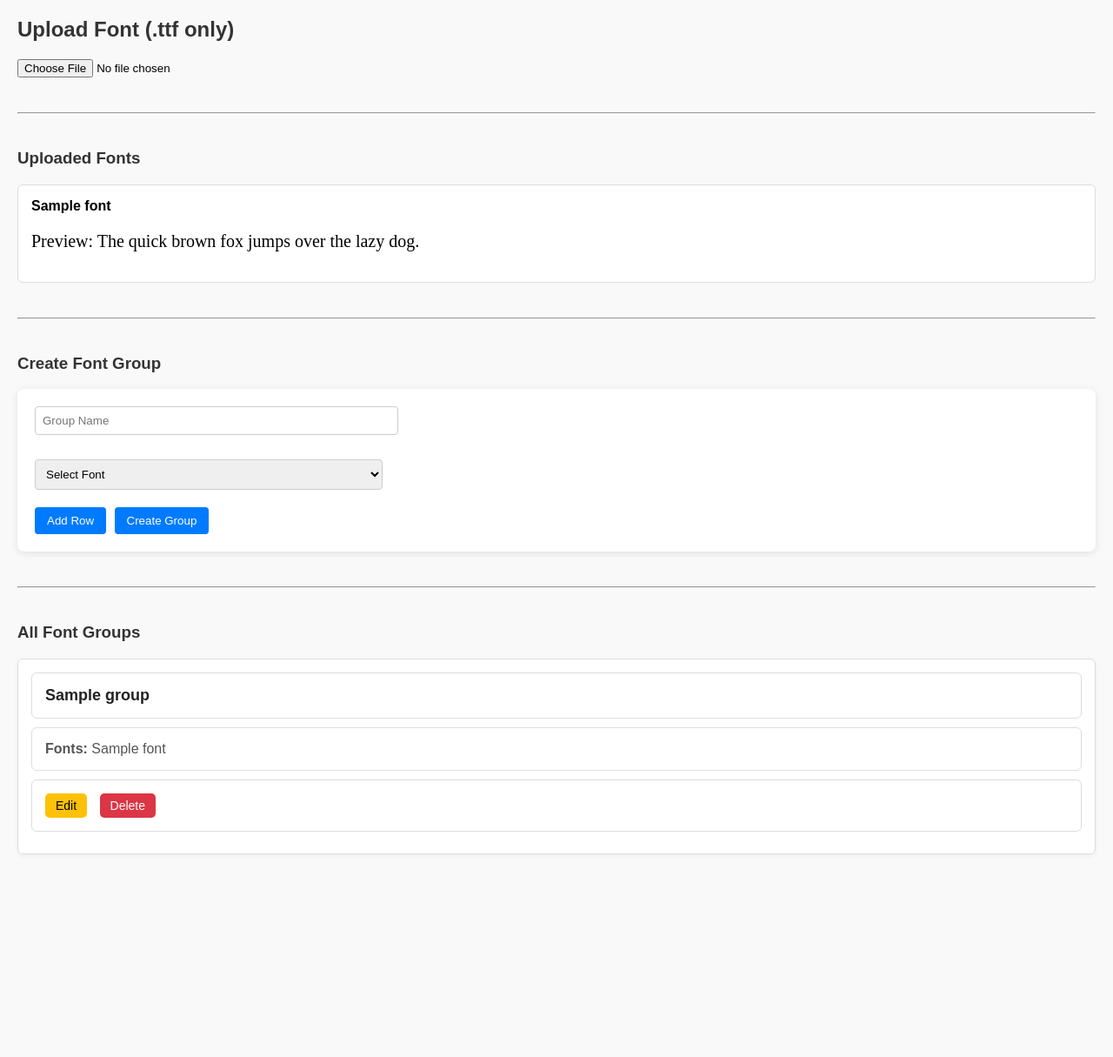
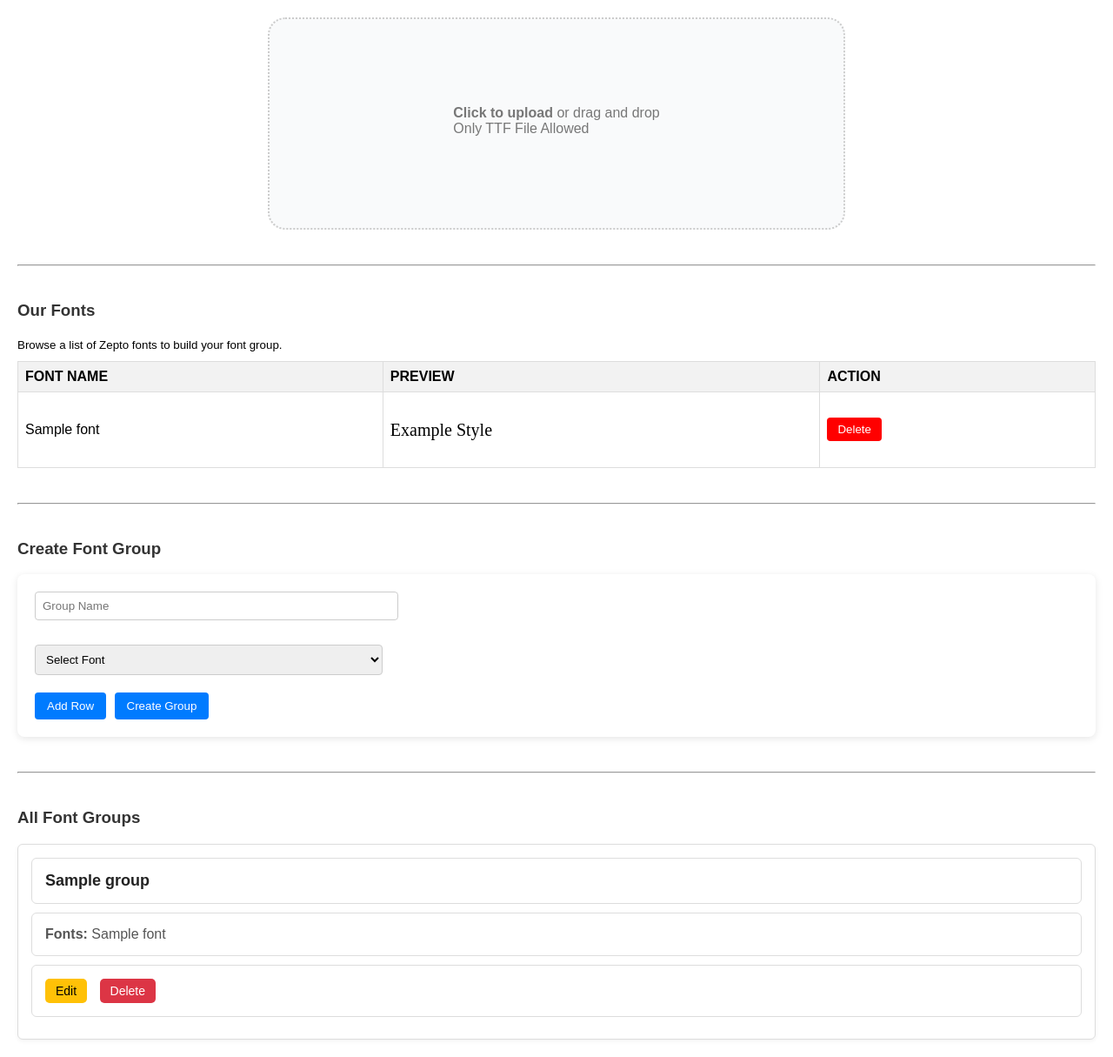
Before and after one commit to Zis-an/font-group-system, a PHP site: page / in a window 1280 px wide. Shown: the whole page at 87% size. Before the commit the page ends 982 px from the top, so only its background shows below. Run offline with PHP 8.4, Linux system fonts and the light colour scheme; tables that the repository leaves empty hold one stand-in row (values such as "Sample post"); some web fonts are replaced.

Commit message:
font implementation done

```diff
--- a/api/get_fonts.php
+++ b/api/get_fonts.php
@@ -5,16 +5,45 @@ $pdo = Database::connect();
 $stmt = $pdo->query("SELECT * FROM fonts ORDER BY id DESC");
 $fonts = $stmt->fetchAll(PDO::FETCH_ASSOC);
 
+// Debug to check the fonts array
+// echo "<pre>".print_r($fonts)."</pre>";
+
+// Start the HTML structure
+echo "<h3>Our Fonts</h3>";
+echo "<small>Browse a list of Zepto fonts to build your font group.</small>";
+echo "<table>";
+echo "<thead>";
+echo "<tr>";
+echo "<th>FONT NAME</th>";
+echo "<th>PREVIEW</th>";
+echo "<th>ACTION</th>";
+echo "</tr>";
+echo "</thead>";
+echo "<tbody>";
+
+// Add the @font-face CSS rules to the head to ensure the fonts are available
+echo "<style>";
 foreach ($fonts as $font) {
-    $fontPath = '../assets/fonts/' . $font['font_file'];
-    echo "<style>
+    $fontPath = '/font-group-system/assets/fonts/' . $font['font_file'];
+    // Define the font-family using 'font_' prefix
+    echo "
         @font-face {
-            font-family: 'font_{$font['id']}';
+            font-family: 'font_{$font['id']}';  /* Using font ID instead of font name to avoid clashes */
             src: url('$fontPath');
         }
-    </style>";
-    echo "<div style='margin-bottom: 10px;'>
-        <strong>{$font['font_name']}</strong><br/>
-        <p style='font-family: font_{$font['id']}; font-size: 20px;'>Preview: The quick brown fox jumps over the lazy dog.</p>
-    </div>";
+    ";
 }
+echo "</style>";
+
+// Loop through each font and create the table row
+foreach ($fonts as $font) {
+    echo "<tr>";
+    echo "<td>{$font['font_name']}</td>";
+    // Use the font-family 'font_{$font['id']}' in the preview
+    echo "<td><p class='font-preview' style='font-family: font_{$font['id']}'>Example Style</p></td>";
+    echo "<td><button class='delete-btn' data-font-id='{$font['id']}'>Delete</button></td>";
+    echo "</tr>";
+}
+
+echo "</tbody>";
+echo "</table>";
--- a/css/style.css
+++ b/css/style.css
@@ -1,10 +1,148 @@
 body {
   font-family: Arial, sans-serif;
   margin: 20px;
-    background-color: #f9f9f9;
+  /* background-color: #f9f9f9; */
 }
 
-  h2, h3 {
+
+
+
+
+
+
+
+
+
+
+
+
+
+
+
+
+
+
+
+
+
+
+.page-center-wrapper {
+  display: flex;
+  justify-content: center;
+  align-items: center;
+  min-height: 20vh;
+  width: 100%;
+}
+
+.upload-container {
+  display: flex;
+  justify-content: center;
+  align-items: center;
+  flex-direction: column;
+  border: 2px dotted #ccc;
+  border-radius: 20px;
+  padding: 20px;
+  width: 50%;
+  height: 200px;
+  position: relative;
+  background-color: #f9fafb;
+}
+
+.upload-input {
+  position: absolute;
+  top: 0;
+  left: 0;
+  width: 100%;
+  height: 100%;
+  opacity: 0;
+  cursor: pointer;
+}
+
+.upload-text {
+  color: #777;
+  margin-top: 10px;
+}
+
+
+
+
+
+
+table {
+  width: 100%;
+  border-collapse: collapse;
+  margin-top: 10px;
+}
+
+th, td {
+  border: 1px solid #ddd;
+  padding: 8px;
+  text-align: left;
+}
+
+th {
+  background-color: #f2f2f2;
+  font-weight: bold;
+}
+
+/* Font Preview Styles */
+.font-preview {
+  font-size: 20px;
+  line-height: 1.5;
+}
+
+/* Delete Button Styles */
+.delete-btn {
+  background-color: red;
+  color: white;
+  border: none;
+  padding: 6px 12px;
+  cursor: pointer;
+  border-radius: 4px;
+}
+
+.delete-btn:hover {
+  background-color: darkred;
+}
+
+
+
+
+
+
+
+
+
+
+
+
+
+
+
+
+
+
+
+
+
+
+
+
+
+
+
+
+
+
+
+
+
+
+
+
+
+h2,
+h3 {
   color: #333;
 }
 
@@ -12,7 +150,7 @@ body {
   background: #fff;
   padding: 20px;
   border-radius: 8px;
-    box-shadow: 0 2px 8px rgba(0,0,0,0.1);
+  box-shadow: 0 2px 8px rgba(0, 0, 0, 0.1);
   margin-bottom: 30px;
 }
 
@@ -78,7 +216,7 @@ body {
   padding: 15px;
   margin-bottom: 20px;
   border-radius: 8px;
-    box-shadow: 0 2px 5px rgba(0,0,0,0.05);
+  box-shadow: 0 2px 5px rgba(0, 0, 0, 0.05);
 }
 
 .group-header {
--- a/index.php
+++ b/index.php
@@ -1,19 +1,54 @@
+<?php
+  require_once 'includes/db.php'; // Ensure this path is correct
+
+  $pdo = Database::connect();
+  $stmt = $pdo->query("SELECT * FROM fonts ORDER BY id DESC");
+  $fonts = $stmt->fetchAll(PDO::FETCH_ASSOC);
+?>
 <!DOCTYPE html>
 <html lang="en">
+
 <head>
     <meta charset="UTF-8">
     <meta name="viewport" content="width=device-width, initial-scale=1.0">
     <link rel="stylesheet" href="css/style.css">
     <title>Document</title>
+    <?php
+    foreach ($fonts as $font) {
+      $fontPath = '/myproject/assets/fonts/' . $font['font_file'];
+      // echo "
+      //   @font-face {
+      //     font-family: 'font_{$font['id']}';
+      //     src: url('$fontPath');
+      //   }
+      // ";
+    }
+    ?>
 </head>
+
 <body>
-<h2>Upload Font (.ttf only)</h2>
-<input type="file" id="fontFile" accept=".ttf" />
+    <!-- <h2 class="upload-font-text">Upload Font (.ttf only)</h2> -->
+    <!-- <input type="file" id="fontFile" accept=".ttf" /> -->
+
+
+
+
+
+    <div class="page-center-wrapper">
+        <div class="upload-container">
+            <input type="file" id="fontFile" accept=".ttf" class="upload-input" />
+            <p class="upload-text"><b>Click to upload</b> or drag and drop<br>Only TTF File Allowed</p>
+        </div>
+    </div>
+
+
+
+
+
     <div id="uploadStatus"></div>
 
     <hr>
 
-<h3>Uploaded Fonts</h3>
     <div id="fontList"></div>
 
 
@@ -47,4 +82,5 @@
     <script src="js/app.js"></script>
 
 </body>
+
 </html>
--- a/js/app.js
+++ b/js/app.js
@@ -1,6 +1,27 @@
 $(document).ready(function () {
+  // Initialize functions on page load
+  loadFonts();
+  loadFontOptions();
+  loadGroups();
+
+  // Font upload and loading
+  handleFontUpload();
+  // Font delete functionality
+  handleFontDelete();
+  // Font group management
+  handleGroupActions();
+});
+
+
+
+// ========================== //
+// Handle Font Upload         //
+// ========================== //
+function handleFontUpload() {
   $('#fontFile').on('change', function () {
     const file = this.files[0];
+
+    // Check if file is a .ttf
     if (!file || file.type !== 'font/ttf' && !file.name.endsWith('.ttf')) {
       alert('Please upload a .ttf file only.');
       return;
@@ -9,6 +30,7 @@ $(document).ready(function () {
     const formData = new FormData();
     formData.append('font', file);
 
+    // AJAX request to upload font
     $.ajax({
       url: 'api/upload_font.php',
       type: 'POST',
@@ -29,41 +51,58 @@ $(document).ready(function () {
       }
     });
   });
+}
 
-    // Load uploaded fonts
+
+
+// ========================== //
+// Load Fonts Functionality   //
+// ========================== //
 function loadFonts() {
   $.get('api/get_fonts.php', function (res) {
     $('#fontList').html(res);
   });
 }
 
-    // Call it once on page load
-    loadFonts();
+
+
+// ========================== //
+// Handle Font Deletion       //
+// ========================== //
+function handleFontDelete() {
+  $(document).on('click', '.delete-btn', function () {
+    const fontId = $(this).data('font-id'); // Get the font ID from the data-font-id attribute
+
+    // Confirm before deletion
+    if (confirm('Are you sure you want to delete this font?')) {
+      $.ajax({
+        url: 'api/delete_font.php',
+        method: 'POST',
+        data: { id: fontId },
+        success: function (response) {
+          const result = JSON.parse(response);
+          if (result.success) {
+            // On success, remove the font row from the table
+            $('button[data-font-id="' + fontId + '"]').closest('tr').remove();
+          } else {
+            alert('Failed to delete the font.');
+          }
+        },
+        error: function () {
+          alert('An error occurred while deleting the font.');
+        }
       });
+    }
+  });
+}
 
 
 
 
-
-  // Load font options into the dropdowns
+// ========================== //
+// Load Font Options          //
+// ========================== //
 function loadFontOptions(callback) {
-    // $.get('api/get_fonts.php', function (res) {
-    //   const tempDiv = $('<div>').html(res);
-    //   const selects = tempDiv.find('select.font-select');
-
-    //   // Generate option list
-    //   let options = '<option value="">Select Font</option>';
-    //   tempDiv.find('div').each(function () {
-    //     const fontName = $(this).find('strong').text();
-    //     const fontId = fontName.match(/(\d+)/g)?.[0]; // extract ID
-    //     if (fontId) {
-    //       options += `<option value="${fontId}">${fontName}</option>`;
-    //     }
-    //   });
-
-    //   $('.font-select').html(options);
-    //   if (callback) callback();
-    // });
   $.get('api/get_font_options.php', function (options) {
     $('.font-select').each(function () {
       $(this).html('<option value="">Select Font</option>' + options);
@@ -72,32 +111,39 @@ function loadFontOptions(callback) {
   });
 }
 
-  // Add Row
+
+
+
+// ========================== //
+// Add/Remove Font Rows       //
+// ========================== //
 $('#addRow').on('click', function () {
   const newRow = `<div class="font-row">
-      <select name="fonts[]" class="font-select">
-        <!-- Options will be added -->
-      </select>
+    <select name="fonts[]" class="font-select"></select>
     <button type="button" class="removeRow">Remove</button>
   </div>`;
   $('#fontRows').append(newRow);
   loadFontOptions();
 });
 
-  // Remove Row
 $(document).on('click', '.removeRow', function () {
   $(this).closest('.font-row').remove();
 });
 
-  // Create Group Submit
+
+
+
+// ========================== //
+// Handle Group Creation/Update //
+// ========================== //
 $('#fontGroupForm').on('submit', function (e) {
   e.preventDefault();
 
-    const fontCount = $('.font-select').length;
   const selectedFonts = $('.font-select').map(function () {
     return $(this).val();
   }).get().filter(Boolean);
 
+  // Check if at least 2 fonts are selected
   if (selectedFonts.length < 2) {
     $('#groupStatus').html('<p style="color:red;">Select at least 2 fonts to create a group.</p>');
     return;
@@ -109,10 +155,7 @@ function loadFontOptions(callback) {
     const data = JSON.parse(res);
     if (data.success) {
       $('#groupStatus').html('<p style="color:green;">' + data.message + '</p>');
-        $('#fontGroupForm')[0].reset();
-        $('#fontRows').html('<div class="font-row"><select name="fonts[]" class="font-select"></select></div>');
-        $('#groupId').remove(); // remove hidden field
-        $('#fontGroupForm button[type="submit"]').text('Create Group');
+      resetGroupForm();
       loadFontOptions();
       loadGroups();
     } else {
@@ -121,18 +164,26 @@ function loadFontOptions(callback) {
   });
 });
 
-  // Load groups
+
+
+
+// ========================== //
+// Load Groups Functionality  //
+// ========================== //
 function loadGroups() {
   $.get('api/get_groups.php', function (res) {
     $('#fontGroupList').html(res);
   });
 }
 
-  // Init
-  loadFontOptions();
-  loadGroups();
 
 
+
+// ========================== //
+// Handle Group Actions (Edit/Delete) //
+// ========================== //
+function handleGroupActions() {
+  // Delete group action
   $(document).on('click', '.deleteGroup', function () {
     const id = $(this).data('id');
     if (confirm('Are you sure?')) {
@@ -145,17 +196,42 @@ function loadFontOptions(callback) {
     }
   });
 
-
-
+  // Edit group action
   $(document).on('click', '.editGroup', function () {
     const groupId = $(this).data('id');
 
     $.get('api/get_group_by_id.php', { id: groupId }, function (res) {
       const data = JSON.parse(res);
       if (data.success) {
-        // Update form for editing
+        updateGroupForm(data);
+      }
+    });
+  });
+}
+
+
+
+
+// ========================== //
+// Reset Group Form          //
+// ========================== //
+function resetGroupForm() {
+  $('#fontGroupForm')[0].reset();
+  $('#fontRows').html('<div class="font-row"><select name="fonts[]" class="font-select"></select></div>');
+  $('#groupId').remove();
+  $('#fontGroupForm button[type="submit"]').text('Create Group');
+}
+
+
+
+
+// ========================== //
+// Update Group Form with Data //
+// ========================== //
+function updateGroupForm(data) {
   $('input[name="group_name"]').val(data.group.group_name);
   $('#fontRows').empty();
+
   data.fonts.forEach(fontId => {
     const row = `<div class="font-row">
       <select name="fonts[]" class="font-select"></select>
@@ -172,13 +248,10 @@ function loadFontOptions(callback) {
 
   // Add hidden field for group ID
   if ($('#groupId').length === 0) {
-          $('#fontGroupForm').append('<input type="hidden" id="groupId" name="group_id" value="' + groupId + '">');
+    $('#fontGroupForm').append('<input type="hidden" id="groupId" name="group_id" value="' + data.group.id + '">');
   } else {
-          $('#groupId').val(groupId);
+    $('#groupId').val(data.group.id);
   }
 
-        // Change button text
   $('#fontGroupForm button[type="submit"]').text('Update Group');
 }
-    });
-  });
```
Also changed, not shown: api/delete_font.php (added, +12 -0 lines), assets/fonts/67f0d90e89cc6.ttf (added), assets/fonts/67f0f1cc0781a.ttf (added), assets/fonts/67f0f59fd971d.ttf (added), assets/fonts/67f0f5c10af19.ttf (added), assets/fonts/67f0f6ba2bf96.ttf (added), assets/fonts/67f0f6bfea04f.ttf (added), assets/fonts/67f0fe3883c72.ttf (added). Lines whose indentation alone changed are shown as unchanged.
